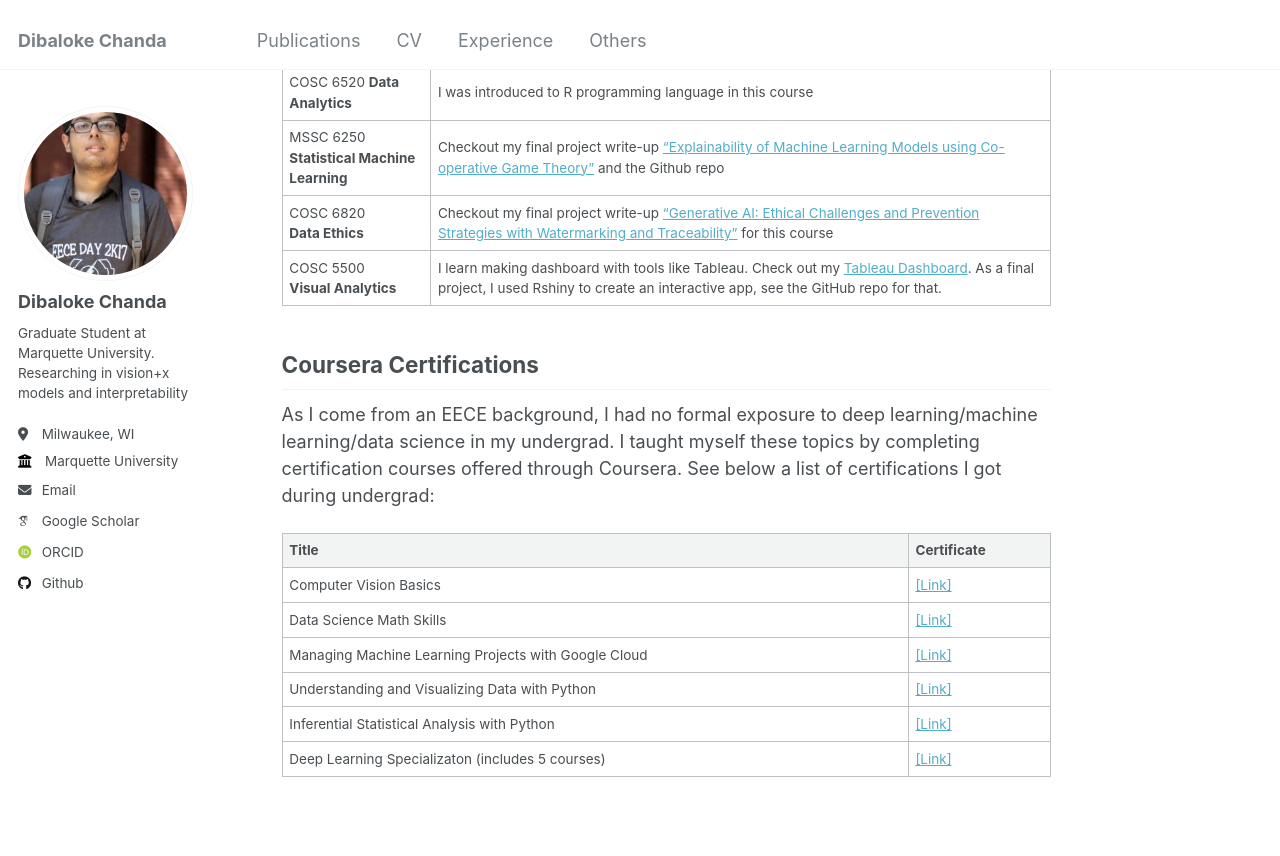
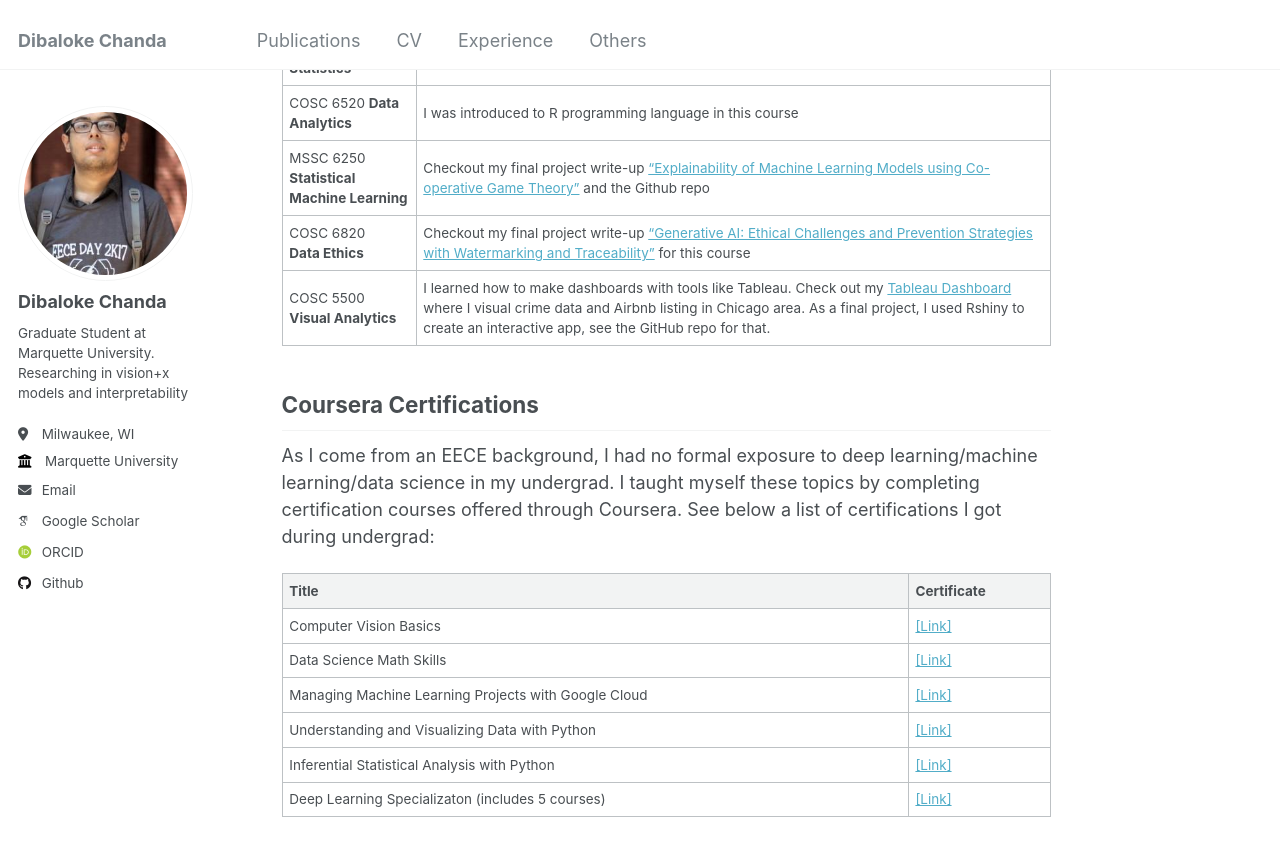
Before and after one commit to dibaloke/dibaloke.github.io, a Jekyll site: the page built from _pages/others.md, in a window 1280 px wide and 900 px high, scrolled down 572 px. Shown: the top 856 px of the window. Built offline with Jekyll 4.4.1, drawn with Linux system fonts in a browser that asks for light colours; some web fonts are replaced.

Commit message:
Update others.md

```diff
--- a/_pages/others.md
+++ b/_pages/others.md
@@ -18,7 +18,7 @@ Following is a list of courses and projects/skills I gained during my Master's i
 |COSC 6520 <b>Data Analytics</b>| I was introduced to R programming language in this course |
 | MSSC 6250<br><b>Statistical Machine Learning</b> | Checkout my final project write-up <a href="https://dibaloke.github.io/files/MSSC_6250_Project_Dibaloke.pdf" target="_blank"> "Explainability of Machine Learning Models using Co-operative Game Theory"</a> and the Github repo|
 | COSC 6820<br> <b> Data Ethics </b> | Checkout my final project write-up <a href="https://dibaloke.github.io/files/Final_Paper_Data_Ethics_Dibaloke.pdf" target="_blank"> "Generative AI: Ethical Challenges and Prevention Strategies with Watermarking and Traceability"</a> for this course|
-|COSC 5500 <br> <b> Visual Analytics </b> | I learn making dashboard with tools like Tableau. Check out my [Tableau Dashboard](https://public.tableau.com/views/DibalokeChandaVisualAnalyticsSpring2024TableauProject_3/Dashboard1?:language=en-GB&:sid=&:redirect=auth&:display_count=n&:origin=viz_share_link). As a final project, I used Rshiny to create an interactive app, see the GitHub repo for that.|
+|COSC 5500 <br> <b> Visual Analytics </b> | I learned how to make dashboards with tools like Tableau. Check out my [Tableau Dashboard](https://public.tableau.com/views/DibalokeChandaVisualAnalyticsSpring2024TableauProject_3/Dashboard1?:language=en-GB&:sid=&:redirect=auth&:display_count=n&:origin=viz_share_link) where I visual crime data and Airbnb listing in Chicago area. As a final project, I used Rshiny to create an interactive app, see the GitHub repo for that.|
 
 ## Coursera Certifications
 As I come from an EECE background, I had no formal exposure to deep learning/machine learning/data science in my undergrad. I taught myself these topics by completing certification courses offered through Coursera. See below a list of certifications I got during undergrad:
```
